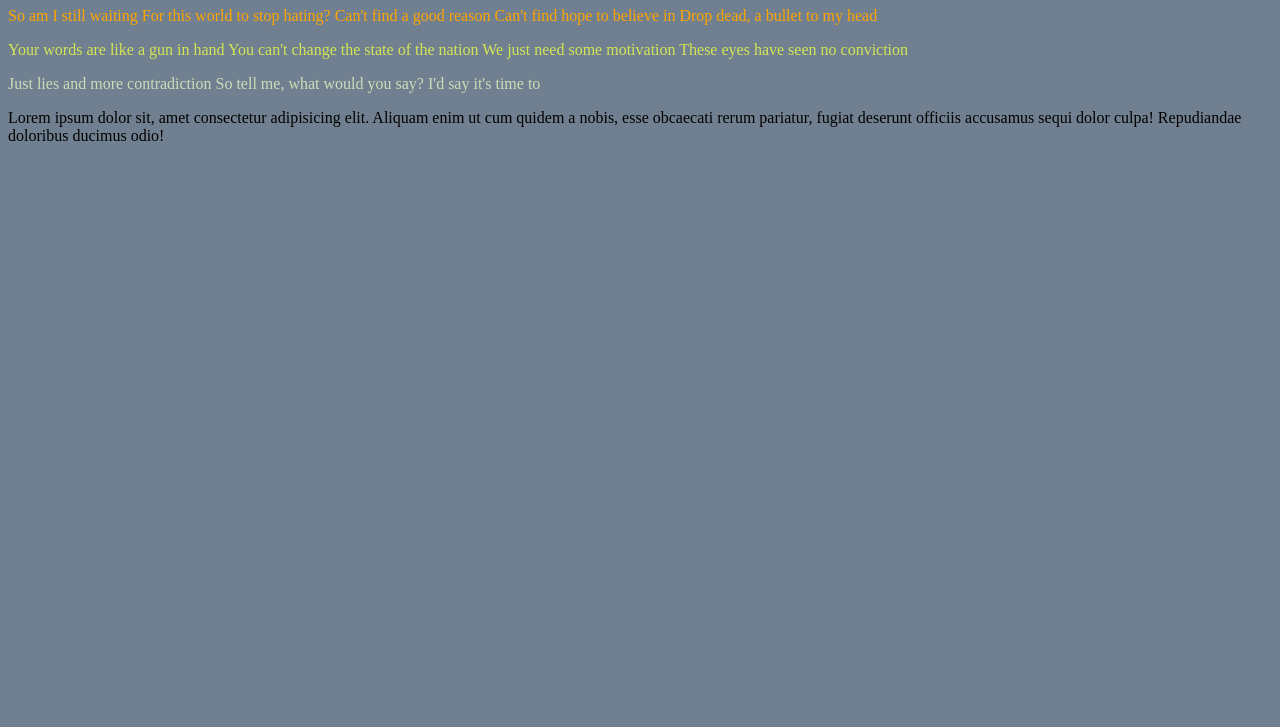
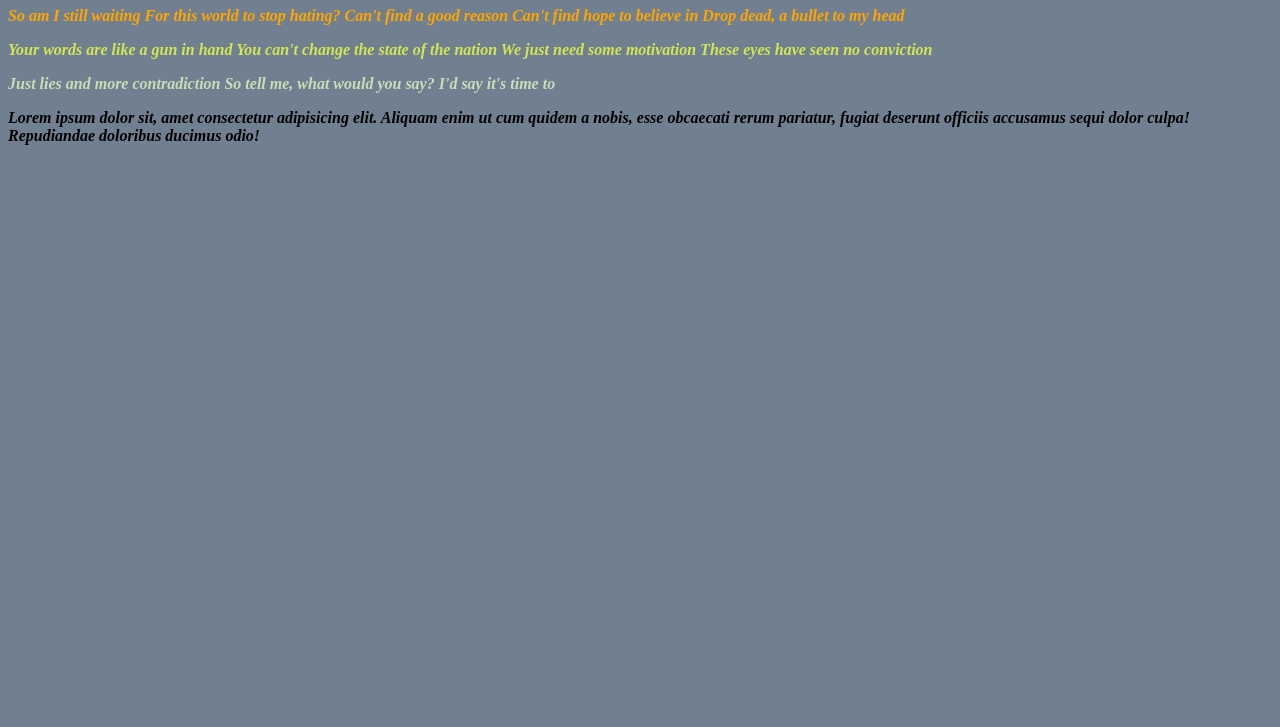
Before and after one commit to pikachucodes0/learningHTML, a plain HTML site: page HTML CSS/cssColor.html in a window 1280 px wide. Shown: the part 73-800 px from the top of the page. Drawn offline with Linux system fonts and the light colour scheme.

Commit message:
Add files via upload

```diff
--- a/HTML CSS/style2.css
+++ b/HTML CSS/style2.css
@@ -1,6 +1,11 @@
 body{
-    font-family: 'Times New Roman', Times, serif;
+    font-family: Protest Guerrilla
+    Static
+    ;
     background-color: slategray;
+    font-size: 1em;
+    font-weight: bolder;
+    font-style: italic;
 }
 h1{
 
```
